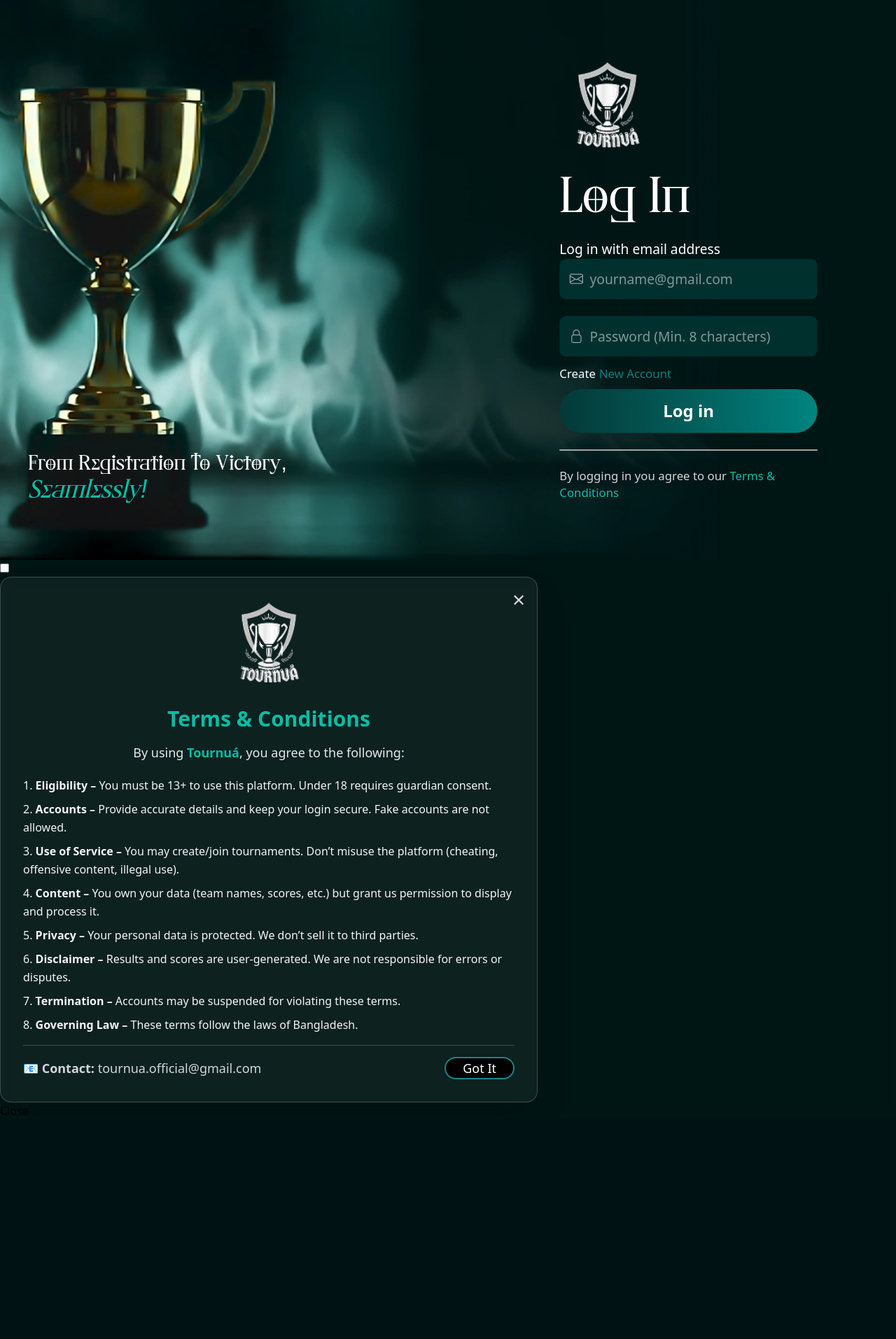
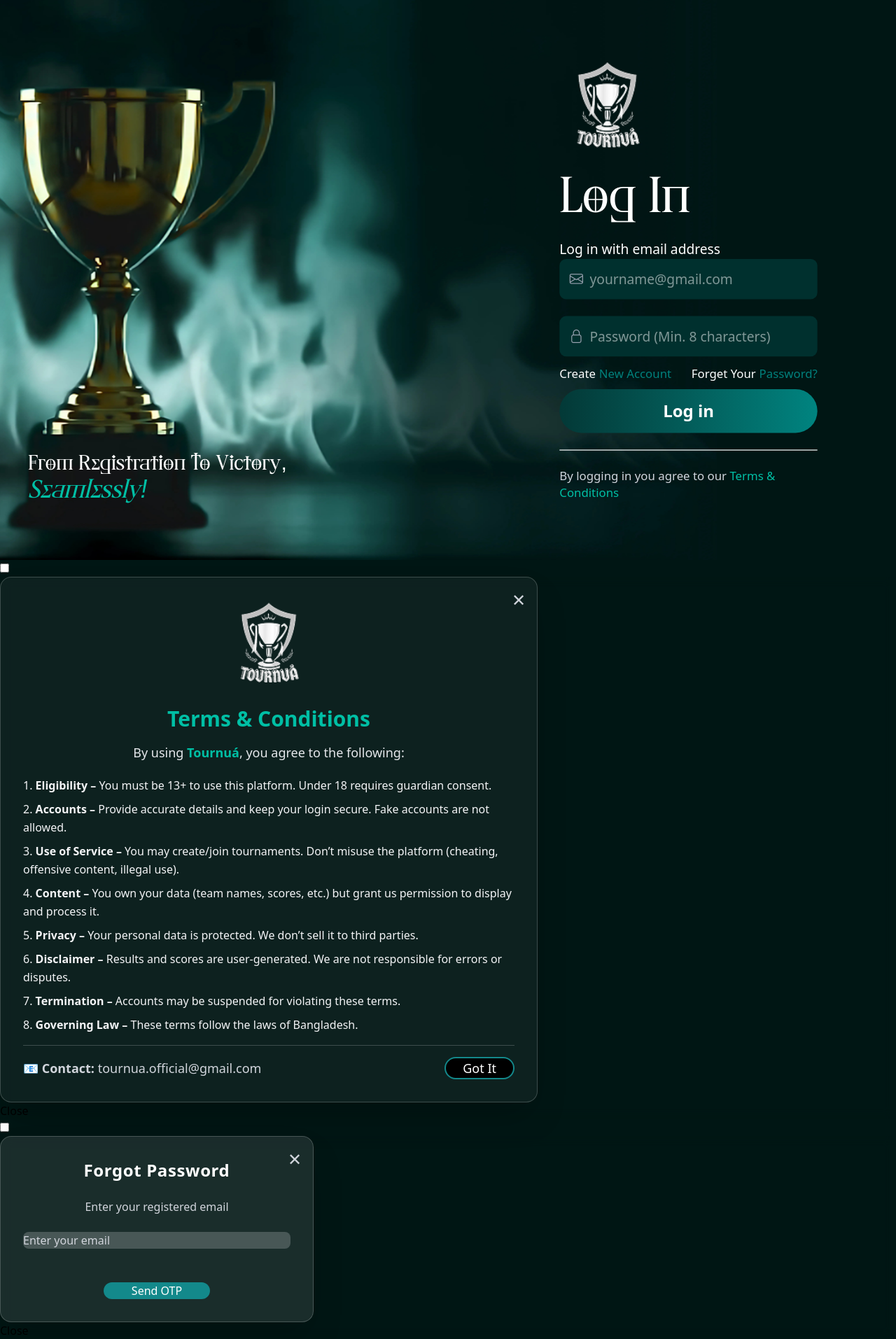
Before and after one commit to sukanta022/Tournua, a Django app: page /Tournua/login/ in a window 1280 px wide. Shown: the whole page at 70% size. Before the commit the page ends 1593 px from the top, so only its background shows below. Run offline with Django 5.2, Linux system fonts and the light colour scheme; some libraries are stand-ins or nearby versions.

Commit message:
added otp verification system for signup and forget password

```diff
--- a/mysite/template/demo.html
+++ b/mysite/template/demo.html
@@ -519,7 +519,7 @@
     </form>
   </div>
 
-  <label class="modal-backdrop" for="add_tournament">Close</label>
+  <label class="modal-backdrop" for="add_tournament2">Close</label>
 </div>
 
 
--- a/mysite/template/login.html
+++ b/mysite/template/login.html
@@ -59,9 +59,9 @@
                         <p class="text-white">Create </p>
                         <a href="{% url 'signup' %}" class="text-[#00817D] ml-1">New Account</a>
                     </div>
-                    <div class="flex hidden">
+                    <div class="flex">
                         <p class="text-white">Forget Your</p>
-                        <a href="" class="text-[#00817D] ml-1"> Password?</a>
+                        <label for="forget_password_modal" class="text-[#00817D] ml-1"> Password?</label>
                     </div>
                 </div>
 
@@ -133,5 +133,97 @@
       <label class="modal-backdrop" for="verify_modal">Close</label>
     </div>
 
+
+<input type="checkbox" id="forget_password_modal" class="modal-toggle" {% if show_step2 or error %}checked{% endif %} />
+<div class="modal backdrop-blur-sm" role="dialog" {% if show_step2 %}open{% endif %}>
+  <div class="modal-box w-11/12 max-w-md bg-white/10 text-white rounded-2xl border border-white/20 shadow-2xl relative p-6 sm:p-8">
+
+    <!-- Close Button -->
+    <label for="forget_password_modal" class="absolute right-4 top-4 text-gray-300 hover:text-white cursor-pointer text-2xl">✕</label>
+
+    <!-- Step 1: Email Input -->
+    {% if not show_step2 %}
+    <form action="{% url 'send_otp' %}" method="post" class="space-y-6">
+      {% csrf_token %}
+      <h2 class="text-2xl font-semibold text-center tracking-wide">Forgot Password</h2>
+      <p class="text-center text-gray-300">Enter your registered email</p>
+
+      <input
+        type="email"
+        name="email"
+        placeholder="Enter your email"
+        required
+        class="input input-bordered w-full bg-white/20 text-white placeholder-gray-300 focus:outline-none focus:border-[#13898B] border-white/30 rounded-lg"
+      />
+
+      {% if error %}
+        <p class="text-red-400 text-center">{{ error }}</p>
+      {% endif %}
+
+      <div class="flex justify-center mt-6">
+        <button
+          type="submit"
+          class="btn bg-[#13898B] hover:bg-[#0f6c6d] text-white rounded-3xl px-10 border-none transition duration-200"
+        >
+          Send OTP
+        </button>
+      </div>
+    </form>
+    {% endif %}
+
+
+    <!-- Step 2: OTP + New Password -->
+    {% if show_step2 %}
+    <form action="{% url 'reset_password' %}" method="post" class="space-y-5">
+      {% csrf_token %}
+      <h2 class="text-2xl font-semibold text-center tracking-wide">Reset Password</h2>
+      <input type="hidden" name="email" value="{{ email }}">
+
+      <input
+        type="text"
+        name="otp"
+        placeholder="Enter OTP"
+        required
+        class="input input-bordered w-full bg-white/20 text-white placeholder-gray-300 focus:outline-none focus:border-[#13898B] border-white/30 rounded-lg"
+      />
+
+      <input
+        type="password"
+        name="new_password"
+        placeholder="Enter new password"
+        required
+        class="input input-bordered w-full bg-white/20 text-white placeholder-gray-300 focus:outline-none focus:border-[#13898B] border-white/30 rounded-lg"
+      />
+
+      <input
+        type="password"
+        name="confirm_password"
+        placeholder="Confirm password"
+        required
+        class="input input-bordered w-full bg-white/20 text-white placeholder-gray-300 focus:outline-none focus:border-[#13898B] border-white/30 rounded-lg"
+      />
+
+      {% if error %}
+        <p class="text-red-400 text-center">{{ error }}</p>
+      {% endif %}
+
+      <div class="flex justify-center mt-6">
+        <button
+          type="submit"
+          class="btn bg-[#13898B] hover:bg-[#0f6c6d] text-white rounded-3xl px-10 border-none transition duration-200"
+        >
+          Reset Password
+        </button>
+      </div>
+    </form>
+    {% endif %}
+  </div>
+
+  <label class="modal-backdrop" for="forget_password_modal">Close</label>
+</div>
+
+
+
+
 </body>
 </html>
--- a/mysite/tournua/urls.py
+++ b/mysite/tournua/urls.py
@@ -20,8 +20,10 @@ from . import views
 
 urlpatterns = [
 path("signup/", views.signup_save, name="signup_save"),
-
+path("verify-code/", views.verify_code, name="verify_code"),
 path("login/", views.login_view, name="login_view"),
+path('send-otp/', views.send_otp, name='send_otp'),
+path('reset-password/', views.reset_password, name='reset_password'),
 path("dashboard/", views.dashboard, name="dashboard"),
 path('logout/', views.logout_view, name='logout'),
 path("create-tournament/", views.create_tournament, name="create_tournament"),
--- a/mysite/tournua/views.py
+++ b/mysite/tournua/views.py
@@ -1,3 +1,4 @@
+from django.contrib.auth.models import User
 from django.shortcuts import render, redirect, get_object_or_404
 from django.contrib.auth import authenticate, login
 from django.contrib import messages
@@ -7,26 +8,174 @@ from django.views.decorators.cache import never_cache
 from django.utils import timezone
 import itertools
 
+
+from django.core.mail import send_mail
+from django.conf import settings
+
+
+
+import random
+
 def signup_save(request):
     if request.method == "POST":
-        form = SignupForm(request.POST)
-        if form.is_valid():
-            form.save()
-            return redirect("login")
-    else:
-        form = SignupForm()
-    return render(request, "signup.html", {"form": form})
+        full_name = request.POST.get("full_name")
+        email = request.POST.get("email")
+        password = request.POST.get("password")
+
+        if UserAccount.objects.filter(email=email).exists():
+            messages.error(request, "Email already registered.")
+            request.session['show_modal'] = False  # modal বন্ধ রাখো
+            return redirect("signup")
+
+        verification_code = random.randint(100000, 999999)
 
 
+        try:
+            send_mail(
+                "Your Verification Code - Tournua",
+                f"Hi {full_name},\n\nYour verification code is: {verification_code}\n\nUse this code to complete your signup.\n\nThank you!",
+                settings.EMAIL_HOST_USER,
+                [email],
+                fail_silently=False,
+            )
+        except Exception as e:
+            print(e)
+            messages.error(request, "Failed to send verification email. Try again later.")
+            request.session['show_modal'] = False
+            return redirect("signup")
+
+        #Store user info + code in session
+        request.session["signup_info"] = {
+            "full_name": full_name,
+            "email": email,
+            "password": password,
+            "verification_code": str(verification_code),
+        }
+
+        #Modal open only for verification
+        request.session['show_modal'] = True
+        messages.success(request, "Verification code sent to your email.")
+        return redirect("signup")
+
+    # GET request
+    return render(request, "signup.html")
+
+def verify_code(request):
+    if request.method == "POST":
+        user_code = request.POST.get("verification_code")
+        session_data = request.session.get("signup_info")
+
+        if not session_data:
+            messages.error(request, "Session expired. Please sign up again.")
+            request.session['show_modal'] = False
+            return redirect("signup")
+
+        correct_code = session_data.get("verification_code")
+
+        if user_code == correct_code:
+            # Create user
+            UserAccount.objects.create(
+                full_name=session_data["full_name"],
+                email=session_data["email"],
+                password=session_data["password"],
+            )
+            del request.session["signup_info"]
+
+            #clear modal flag
+            request.session['show_modal'] = False
+            return redirect("login")
+        else:
+            messages.error(request, "Incorrect verification code. Try again.")
+            request.session['show_modal'] = True  # Keep modal open if code wrong
+            return redirect("signup")
+
+
+
+# Step 1: Send OTP
+def send_otp(request):
+    if request.method == "POST":
+        email = request.POST.get("email")
+
+        try:
+            user = UserAccount.objects.get(email=email)
+        except UserAccount.DoesNotExist:
+            return render(request, "login.html", {
+                "error": "No account found with this email."
+            })
+
+        # OTP Generate
+        import random
+        otp = str(random.randint(100000, 999999))
+        request.session['reset_email'] = email
+        request.session['reset_otp'] = otp
+
+        # Send Mail
+        from django.core.mail import send_mail
+        from django.conf import settings
+        send_mail(
+            "Your Password Reset OTP",
+            f"Hello {user.full_name},\nYour OTP for password reset is: {otp}",
+            settings.DEFAULT_FROM_EMAIL,
+            [email],
+        )
+
+        # Save flag to session so next load auto shows step2
+        request.session['show_step2'] = True
+
+        return redirect("login_view")
+
+    return redirect("login_view")
+
+def reset_password(request):
+    if request.method == "POST":
+        email = request.POST.get("email")
+        otp = request.POST.get("otp")
+        new_password = request.POST.get("new_password")
+        confirm_password = request.POST.get("confirm_password")
+
+        session_otp = request.session.get("reset_otp")
+        session_email = request.session.get("reset_email")
+
+        if email != session_email:
+            error = "Email mismatch. Try again."
+        elif otp != session_otp:
+            error = "Invalid OTP."
+        elif new_password != confirm_password:
+            error = "Passwords do not match."
+        elif len(new_password) < 8:
+            error = "Password must be at least 8 characters."
+        else:
+            # Update user password (hashing optional)
+            user = UserAccount.objects.get(email=email)
+            user.password = new_password
+            user.save()
+
+            # Clear session
+            del request.session['reset_email']
+            del request.session['reset_otp']
+
+
+            return redirect("login_view")
+
+        # If any error
+        return render(request, "login.html", {
+            "show_step2": True,
+            "email": email,
+            "error": error
+        })
+
+    return redirect("login_view")
 
 
 def login_view(request):
     error = None
+    context = {}
+
+    #Handle normal login
     if request.method == "POST":
         email = request.POST.get('email')
         password = request.POST.get('password')
 
-        # Check if user exists
         user_obj = UserAccount.objects.filter(email=email, password=password).first()
 
         if user_obj:
@@ -35,7 +184,17 @@ def login_view(request):
         else:
             error = "Invalid email or password!"
 
-    return render(request, "login.html", {"error": error})
+    #Handle forgot password modal state
+    if request.session.get("show_step2"):
+        context["show_step2"] = True
+        context["email"] = request.session.get("reset_email")
+        del request.session["show_step2"]  # clear flag so it doesn’t persist
+
+    #Send error (if any)
+    context["error"] = error
+
+    return render(request, "login.html", context)
+
 
 
 
```
Also changed, not shown: mysite/mysite/settings.py (+8 -0 lines), mysite/template/signup.html (+57 -0 lines), mysite/db.sqlite3.
